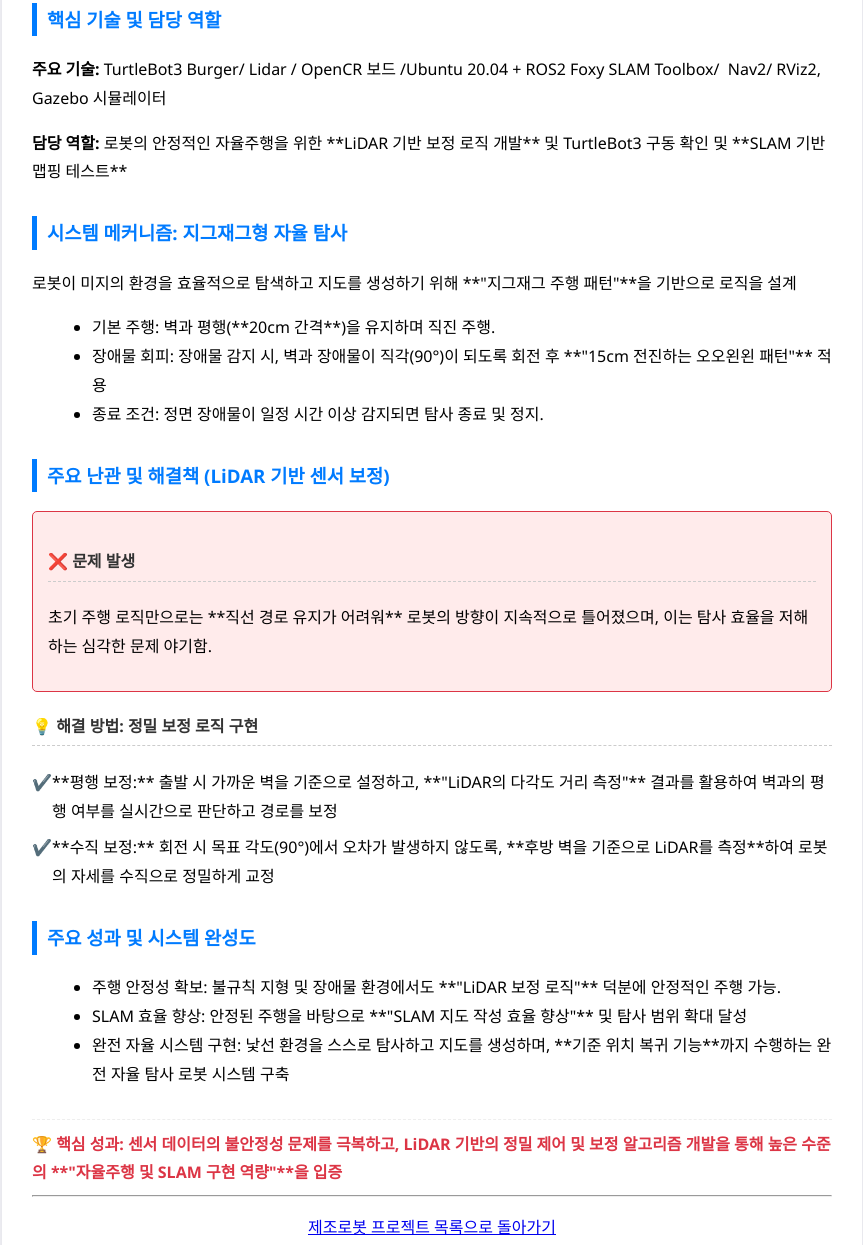
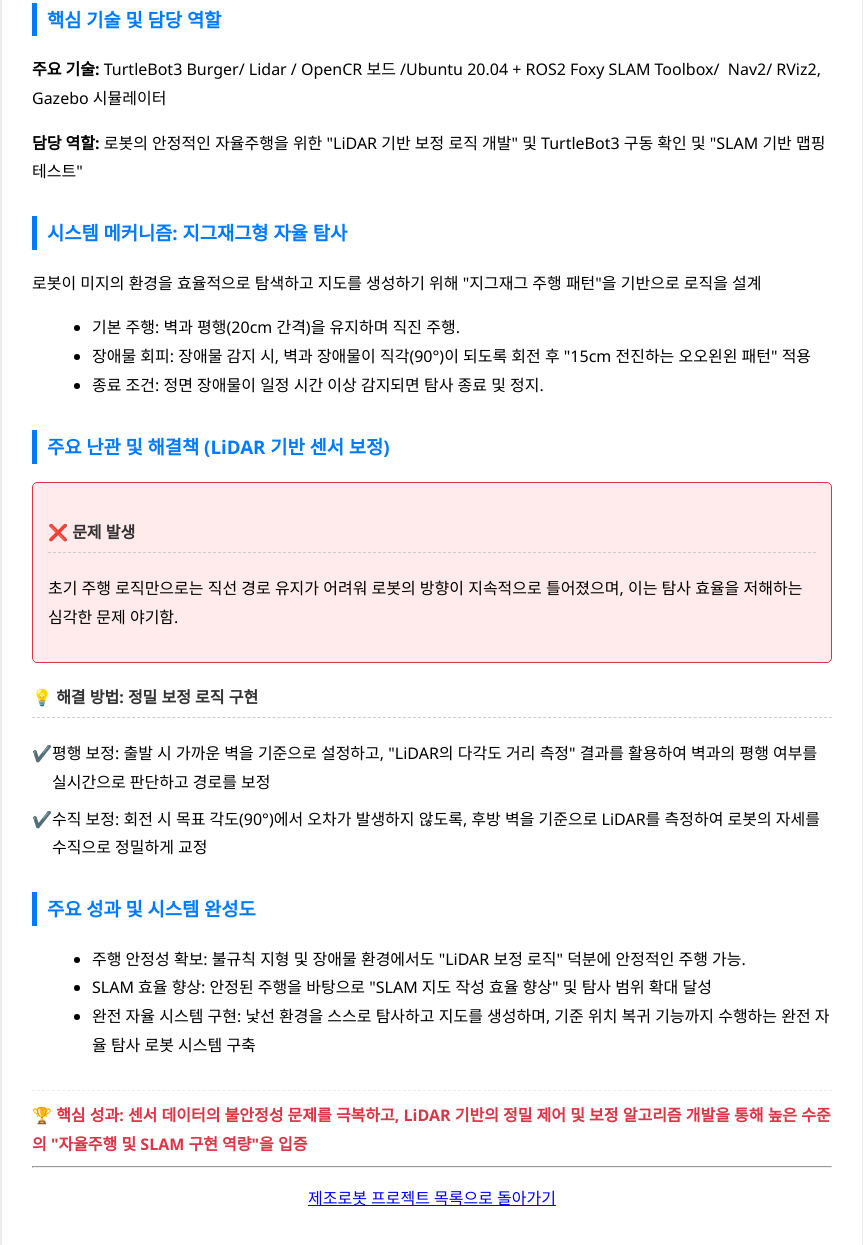
Before and after one commit to eunjeonglee766/portfolio_LEEEUNJEONG, a plain HTML site: page proj1.html in a window 1280 px wide. Shown: the part 315-1560 px from the top of the page, without its empty margins (208-1071 px from the left). Drawn offline with Linux system fonts and the light colour scheme.

Commit message:
proj1.html

```diff
--- a/proj1.html
+++ b/proj1.html
@@ -41,18 +41,18 @@
                 <strong>주요 기술:</strong> TurtleBot3 Burger/ Lidar / OpenCR 보드 /Ubuntu 20.04 + ROS2 Foxy SLAM Toolbox/  Nav2/ RViz2, Gazebo 시뮬레이터
             </p>
             <p>
-                <strong>담당 역할:</strong> 로봇의 안정적인 자율주행을 위한 **LiDAR 기반 보정 로직 개발** 및 TurtleBot3 구동 확인 및 **SLAM 기반 맵핑 테스트**
+                <strong>담당 역할:</strong> 로봇의 안정적인 자율주행을 위한 "LiDAR 기반 보정 로직 개발" 및 TurtleBot3 구동 확인 및 "SLAM 기반 맵핑 테스트"
             </p>
         </div>
 
         <div class="section">
             <h3>시스템 메커니즘: 지그재그형 자율 탐사</h3>
             <p>
-                로봇이 미지의 환경을 효율적으로 탐색하고 지도를 생성하기 위해 **"지그재그 주행 패턴"**을 기반으로 로직을 설계
+                로봇이 미지의 환경을 효율적으로 탐색하고 지도를 생성하기 위해 "지그재그 주행 패턴"을 기반으로 로직을 설계
             </p>
             <ul class="detail-list">
-                <li>기본 주행: 벽과 평행(**20cm 간격**)을 유지하며 직진 주행.</li>
-                <li>장애물 회피: 장애물 감지 시, 벽과 장애물이 직각(90°)이 되도록 회전 후 **"15cm 전진하는 오오왼왼 패턴"** 적용</li>
+                <li>기본 주행: 벽과 평행(20cm 간격)을 유지하며 직진 주행.</li>
+                <li>장애물 회피: 장애물 감지 시, 벽과 장애물이 직각(90°)이 되도록 회전 후 "15cm 전진하는 오오왼왼 패턴" 적용</li>
                 <li>종료 조건: 정면 장애물이 일정 시간 이상 감지되면 탐사 종료 및 정지.</li>
             </ul>
         </div>
@@ -63,28 +63,28 @@
             <div class="problem-section">
                 <h4>❌ 문제 발생</h4>
                 <p>
-                    초기 주행 로직만으로는 **직선 경로 유지가 어려워** 로봇의 방향이 지속적으로 틀어졌으며, 이는 탐사 효율을 저해하는 심각한 문제 야기함.
+                    초기 주행 로직만으로는 직선 경로 유지가 어려워 로봇의 방향이 지속적으로 틀어졌으며, 이는 탐사 효율을 저해하는 심각한 문제 야기함.
                 </p>
             </div>
 
             <h4>💡 해결 방법: 정밀 보정 로직 구현</h4>
             <ul class="solution-list">
-                <li>**평행 보정:** 출발 시 가까운 벽을 기준으로 설정하고, **"LiDAR의 다각도 거리 측정"** 결과를 활용하여 벽과의 평행 여부를 실시간으로 판단하고 경로를 보정</li>
-                <li>**수직 보정:** 회전 시 목표 각도(90°)에서 오차가 발생하지 않도록, **후방 벽을 기준으로 LiDAR를 측정**하여 로봇의 자세를 수직으로 정밀하게 교정</li>
+                <li>평행 보정: 출발 시 가까운 벽을 기준으로 설정하고, "LiDAR의 다각도 거리 측정" 결과를 활용하여 벽과의 평행 여부를 실시간으로 판단하고 경로를 보정</li>
+                <li>수직 보정: 회전 시 목표 각도(90°)에서 오차가 발생하지 않도록, 후방 벽을 기준으로 LiDAR를 측정하여 로봇의 자세를 수직으로 정밀하게 교정</li>
             </ul>
         </div>
 
         <div class="section">
             <h3>주요 성과 및 시스템 완성도</h3>
             <ul class="detail-list">
-                <li>주행 안정성 확보: 불규칙 지형 및 장애물 환경에서도 **"LiDAR 보정 로직"** 덕분에 안정적인 주행 가능.</li>
-                <li>SLAM 효율 향상: 안정된 주행을 바탕으로 **"SLAM 지도 작성 효율 향상"** 및 탐사 범위 확대 달성</li>
-                <li>완전 자율 시스템 구현: 낯선 환경을 스스로 탐사하고 지도를 생성하며, **기준 위치 복귀 기능**까지 수행하는 완전 자율 탐사 로봇 시스템 구축</li>
+                <li>주행 안정성 확보: 불규칙 지형 및 장애물 환경에서도 "LiDAR 보정 로직" 덕분에 안정적인 주행 가능.</li>
+                <li>SLAM 효율 향상: 안정된 주행을 바탕으로 "SLAM 지도 작성 효율 향상" 및 탐사 범위 확대 달성</li>
+                <li>완전 자율 시스템 구현: 낯선 환경을 스스로 탐사하고 지도를 생성하며, 기준 위치 복귀 기능까지 수행하는 완전 자율 탐사 로봇 시스템 구축</li>
             </ul>
         </div>
 
         <span class="key-result">
-            🏆 핵심 성과: 센서 데이터의 불안정성 문제를 극복하고, LiDAR 기반의 정밀 제어 및 보정 알고리즘 개발을 통해 높은 수준의 **"자율주행 및 SLAM 구현 역량"**을 입증
+            🏆 핵심 성과: 센서 데이터의 불안정성 문제를 극복하고, LiDAR 기반의 정밀 제어 및 보정 알고리즘 개발을 통해 높은 수준의 "자율주행 및 SLAM 구현 역량"을 입증
         </span>
 
         <hr>
```
